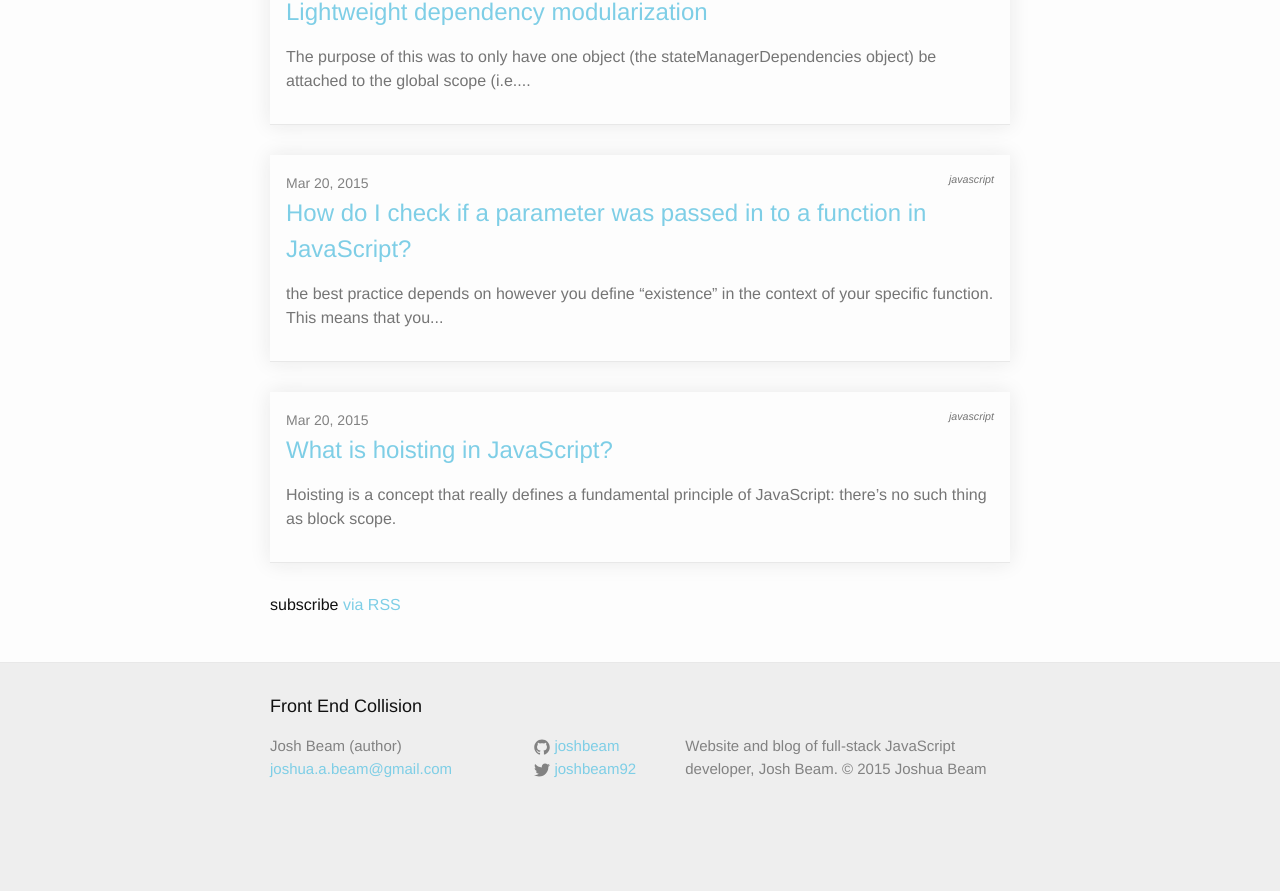
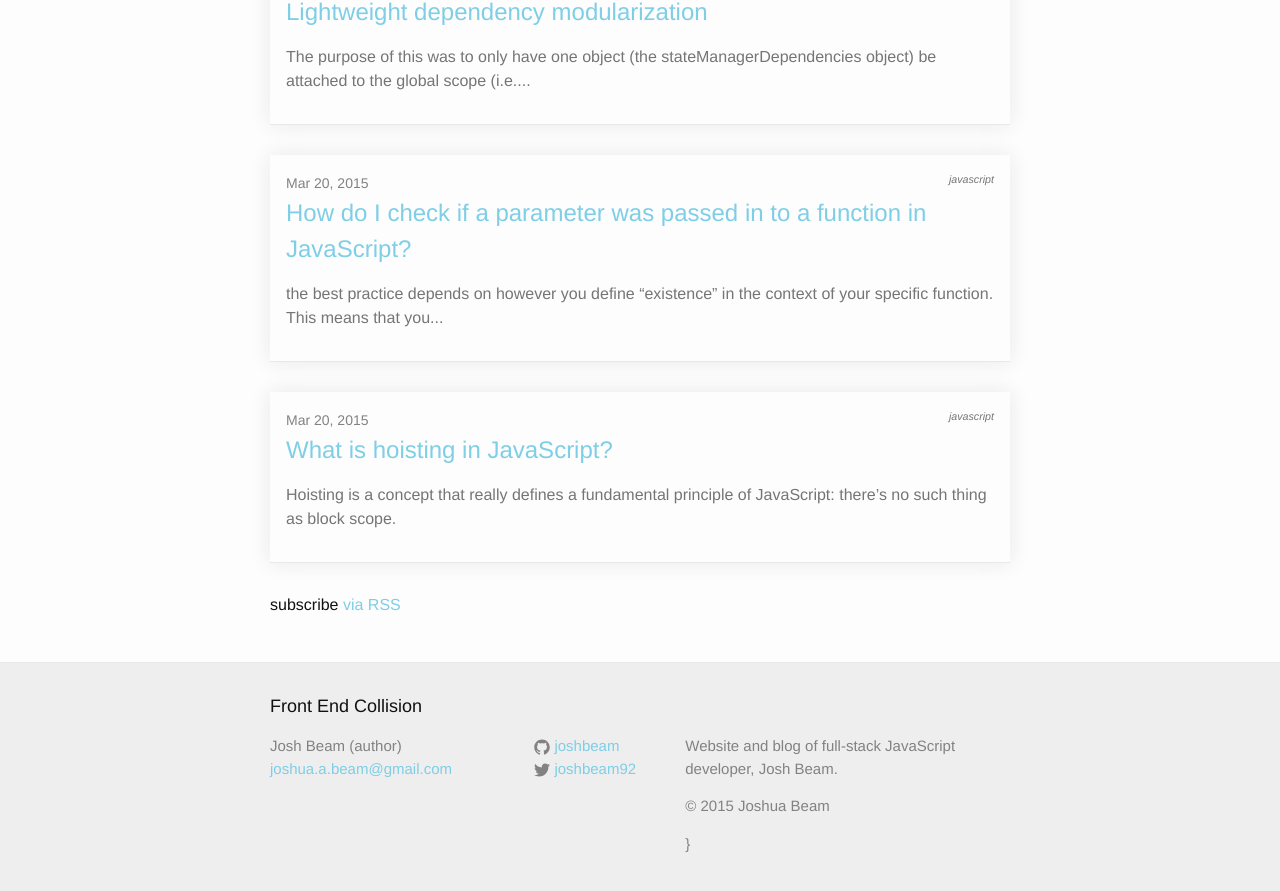
Before and after one commit to joshbeam/joshbeam.github.io, a Jekyll site: the page built from index.html, in a window 1280 px wide and 900 px high, scrolled down 659 px. Shown: the top 891 px of the window. Built offline with Jekyll 4.4.1, drawn with Linux system fonts in a browser that asks for light colours; before the commit the page ends 1499 px from its top, so only the background shows below that; some of the changed lines change nothing that is shown.

Commit message:
copyright

```diff
--- a/_config.yml
+++ b/_config.yml
@@ -2,8 +2,9 @@
 title: Front End Collision
 subtitle: Blog of web developer Josh Beam
 email: joshua.a.beam@gmail.com
+copyright: 2015 Joshua Beam
 description: > # this means to ignore newlines until "baseurl:"
-  Website and blog of full-stack JavaScript developer, Josh Beam. &copy; 2015 Joshua Beam
+  Website and blog of full-stack JavaScript developer, Josh Beam.
 #baseurl: ""
 baseurl: "" # the subpath of your site, e.g. /blog/
 url: "http://joshbeam.github.io" # the base hostname & protocol for your site
--- a/_includes/footer.html
+++ b/_includes/footer.html
@@ -47,6 +47,7 @@
 
       <div class="footer-col  footer-col-3">
         <p class="text">{{ site.description }}</p>
+        <p class="text">&copy; {{ site.copyright }}</p>}
       </div>
     </div>
 
```
